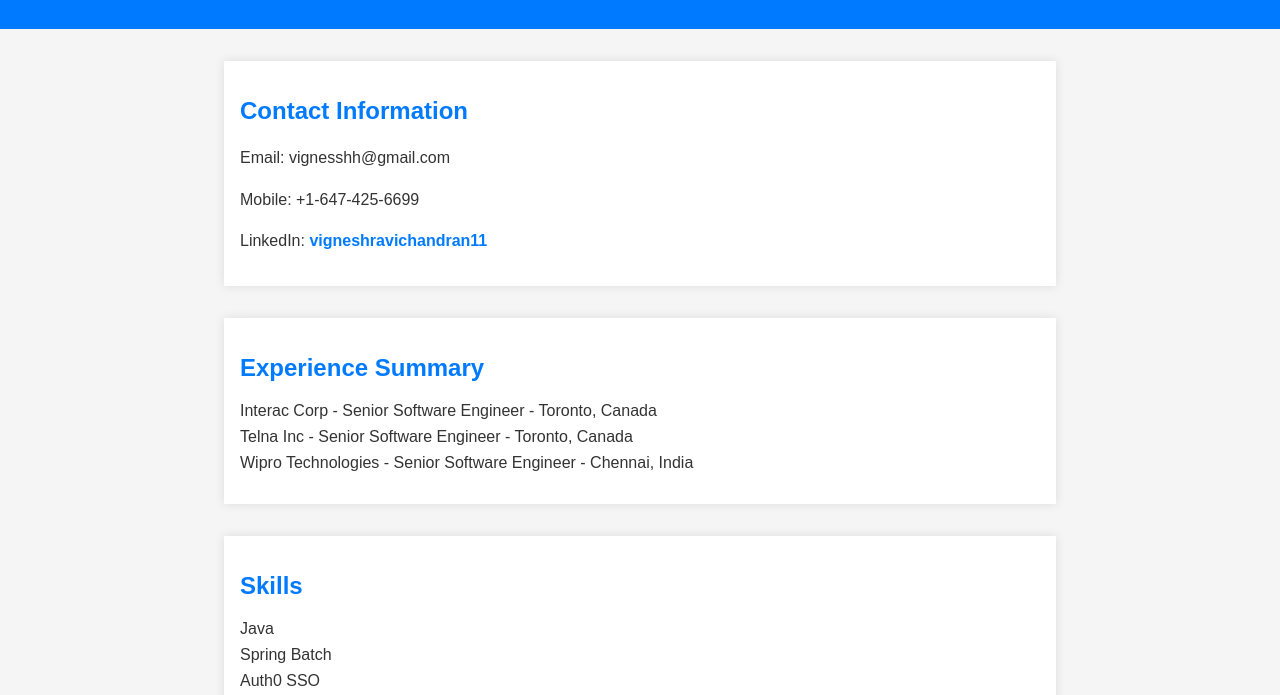
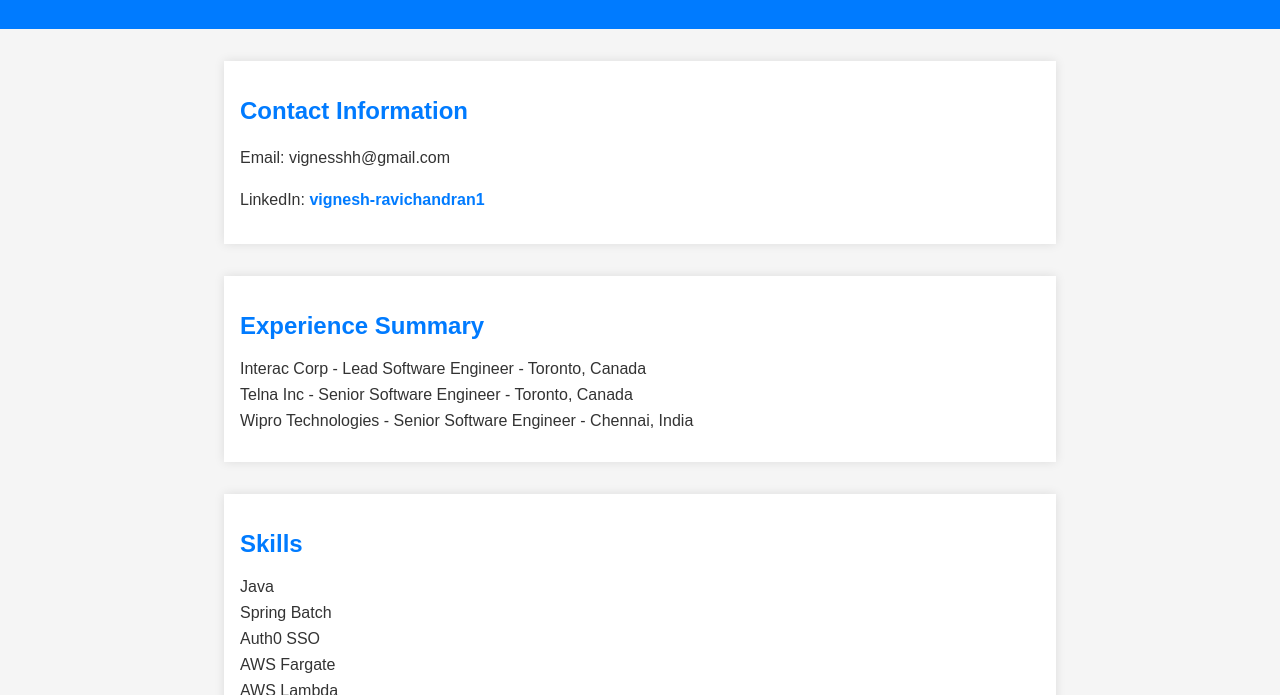
Before and after one commit to vignesh-ravichandran1/vignesh-ravichandran1.github.io, a plain HTML site: page index.html in a window 1280 px wide. Shown: the part 124-819 px from the top of the page. Drawn offline with Linux system fonts and the light colour scheme.

Commit message:
Update index.html

```diff
--- a/index.html
+++ b/index.html
@@ -72,14 +72,13 @@
     <section>
         <h2>Contact Information</h2>
         <p>Email: vignesshh@gmail.com</p>
-        <p>Mobile: +1-647-425-6699</p>
-        <p>LinkedIn: <a href="https://www.linkedin.com/in/vigneshravichandran11/" target="_blank">vigneshravichandran11</a></p>
+        <p>LinkedIn: <a href="https://www.linkedin.com/in/vignesh-ravichandran1/" target="_blank">vignesh-ravichandran1</a></p>
     </section>
 
     <section>
         <h2>Experience Summary</h2>
         <ul>
-            <li>Interac Corp - Senior Software Engineer - Toronto, Canada</li>
+            <li>Interac Corp - Lead Software Engineer - Toronto, Canada</li>
             <li>Telna Inc - Senior Software Engineer - Toronto, Canada</li>
             <li>Wipro Technologies - Senior Software Engineer - Chennai, India</li>
         </ul>
```
